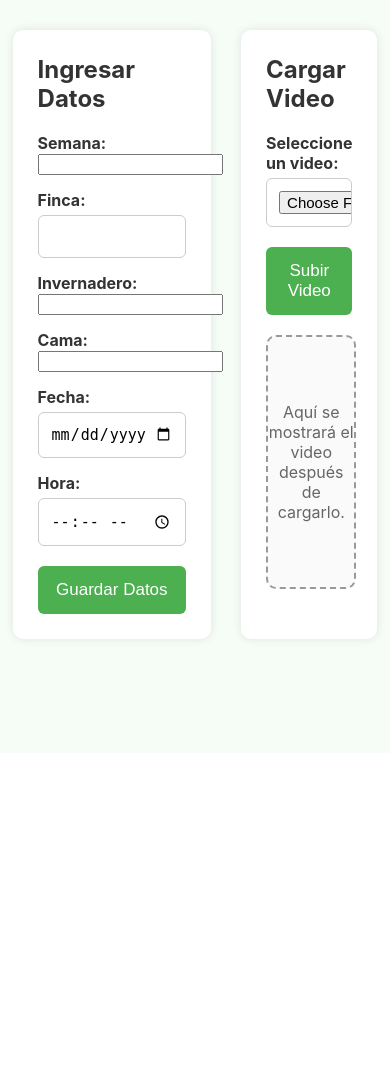
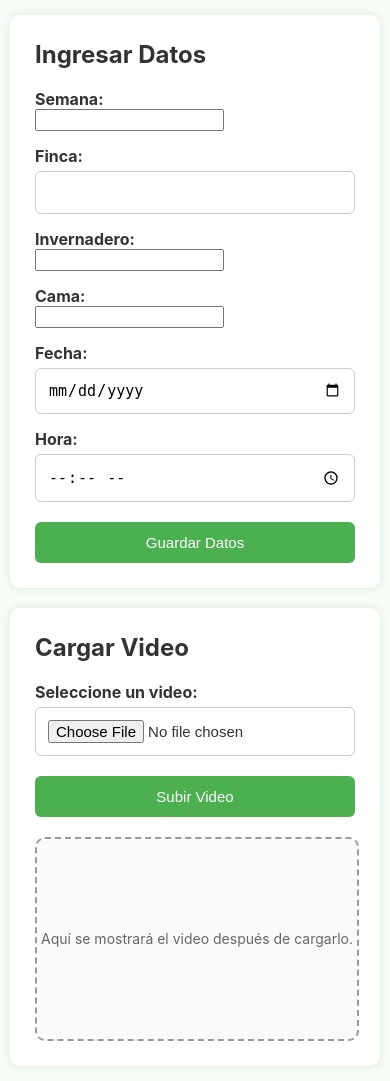
Before and after one commit to kanowl/Jarandes, a Flask app: page /formulario in a window 390 px wide. Shown: the part 91-1172 px from the top of the page. Before the commit the page ends 735 px from the top, so only its background shows below. Run offline with Flask 3, Linux system fonts and the light colour scheme.

Commit message:
Versión 1, Página intro y formulario

```diff
--- a/static/formulario.css
+++ b/static/formulario.css
@@ -11,6 +11,7 @@ body {
     gap: 30px;
     padding: 30px;
     justify-content: center;
+    flex-wrap: wrap; /* permite que baje a otra línea */
 }
 
 /* TARJETAS LADO IZQUIERDO Y DERECHO */
@@ -19,6 +20,7 @@ body {
     background: white;
     padding: 25px;
     width: 45%;
+    min-width: 320px;
     border-radius: 10px;
     box-shadow: 0 0 10px rgba(0,0,0,0.1);
 }
@@ -84,11 +86,48 @@ button:hover {
     font-size: 16px;
 }
 
-/* Si agregas un video real */
+/* VIDEO REAL */
 .cuadro-video video {
     width: 100%;
     height: 100%;
     border-radius: 10px;
     object-fit: cover;
 }
+
+/* ------ RESPONSIVE ------- */
+
+@media screen and (max-width: 1024px) {
+    .lado-izquierdo,
+    .lado-derecho {
+        width: 48%;
+    }
 }
+
+@media screen and (max-width: 768px) {
+    .lado-izquierdo,
+    .lado-derecho {
+        width: 100%;
+    }
+
+    .contenedor {
+        padding: 15px;
+        gap: 20px;
+    }
+}
+
+@media screen and (max-width: 480px) {
+    button {
+        font-size: 15px;
+        padding: 12px;
+    }
+
+    input,
+    select {
+        font-size: 14px;
+    }
+
+    .cuadro-video {
+        height: 200px;
+        font-size: 14px;
+    }
+}
```
